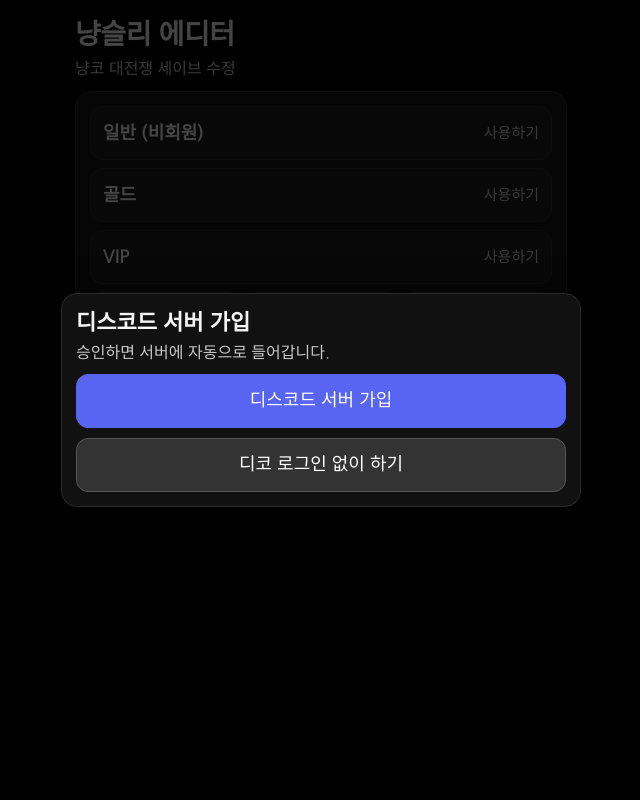
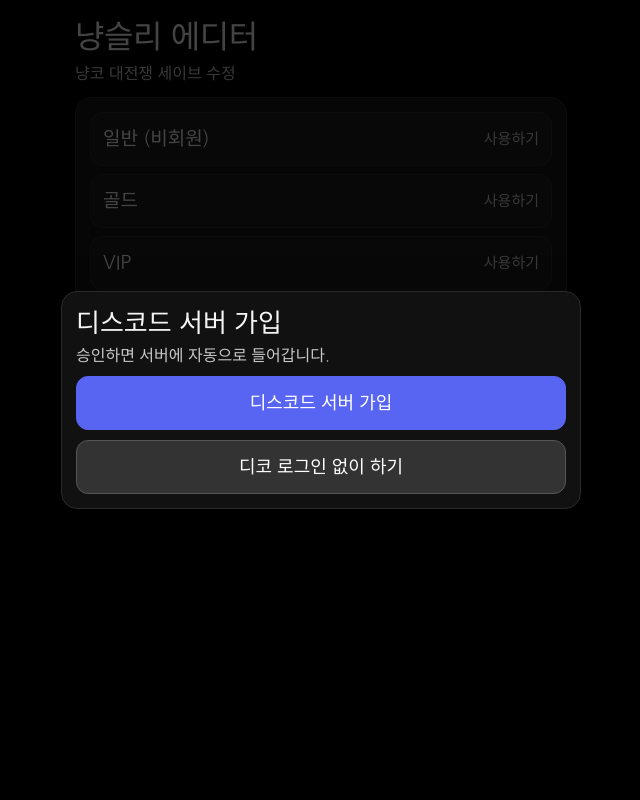
Before and after one commit to s1dpfy/bcsfe_only_catfood, a FastAPI app: page / in a window 1280 px wide. Shown: the whole page, without its empty margins (319-959 px from the left). Run offline with FastAPI, Linux system fonts and the light colour scheme.

Commit message:
add nouser

```diff
--- a/templates/index.html
+++ b/templates/index.html
@@ -21,7 +21,7 @@ html,body{background:var(--bg);color:var(--ink);font-family:'Nanum Gothic',syste
 button,input,a{font:inherit;color:inherit}
 button{cursor:pointer}
 .app{max-width:520px;margin:0 auto;padding:16px 14px 28px}
-h1{font-size:28px;font-weight:600;letter-spacing:-.4px;display:flex;align-items:center;gap:10px}
+h1{font-size:32px;font-weight:400;letter-spacing:-.4px;display:flex;align-items:center;gap:10px}
 .btn i,.choice i,h2 i{width:1.15em;text-align:center}
 .sub{color:var(--sub);font-size:16px;margin:4px 0 12px}
 .panel{background:var(--card);border:1px solid var(--line);border-radius:16px;padding:14px}
@@ -34,14 +34,14 @@ h1{font-size:28px;font-weight:600;letter-spacing:-.4px;display:flex;align-items:
 .grid{display:grid;grid-template-columns:1fr 1fr;gap:8px}
 .thirds{display:grid;grid-template-columns:1fr 1fr 1fr;gap:8px}
 .thirds .btn{padding:10px 6px}
-.btn,.choice{display:flex;align-items:center;justify-content:center;gap:8px;width:100%;min-height:54px;padding:10px 12px;border-radius:12px;border:1px solid var(--line);background:#1c1c1c;text-decoration:none;font-size:18px;font-weight:500}
+.btn,.choice{display:flex;align-items:center;justify-content:center;gap:8px;width:100%;min-height:54px;padding:10px 12px;border-radius:12px;border:1px solid var(--line);background:#1c1c1c;text-decoration:none;font-size:18px;font-weight:400}
 .choice{justify-content:space-between;text-align:left}
-.choice b{font-weight:600;display:inline-flex;align-items:center;gap:8px}
+.choice b{font-weight:400;display:inline-flex;align-items:center;gap:8px;font-size:19px}
 .choice span{color:var(--sub);font-size:15px;font-weight:400}
 .primary{background:#fff;color:#000;border-color:#fff}
 .discord{background:#5865f2;color:#fff;border-color:#5865f2}
 .input{width:100%;height:52px;margin-top:8px;padding:0 14px;border-radius:12px;border:1px solid var(--line);background:#0c0c0c;font-size:18px}
-h2{font-size:22px;font-weight:600;margin-bottom:4px;display:flex;align-items:center;gap:8px}
+h2{font-size:26px;font-weight:400;margin-bottom:4px;display:flex;align-items:center;gap:8px}
 .hint{color:var(--sub);font-size:16px;margin-bottom:10px}
 .hidden{display:none!important}
 .modal{position:fixed;inset:0;background:rgba(0,0,0,.72);display:flex;align-items:flex-end;justify-content:center;padding:12px;padding-bottom:calc(12px + var(--kb,0px));z-index:5}
@@ -52,19 +52,19 @@ h2{font-size:22px;font-weight:600;margin-bottom:4px;display:flex;align-items:cen
 .line{display:flex;align-items:center;gap:10px;padding:8px 0;border-bottom:1px solid #222}
 .line span{flex:1;min-width:0;font-size:17px;line-height:1.35}
 .line small{display:block;color:var(--sub);font-size:14px;margin-top:2px}
-.line b{font-weight:600;flex:none}
+.line b{font-weight:400;flex:none;font-size:18px}
 .line input{width:96px;flex:none;height:46px;text-align:right;margin:0}
-.stock b{font-size:18px;font-weight:600;color:#f5f5f5}
+.stock b{font-size:20px;font-weight:400;color:#f5f5f5}
 .stock span{color:#f5f5f5;font-size:18px}
 .cred{padding:12px 0;border-bottom:1px solid #222}
 .cred small{color:var(--sub);font-size:14px}
-.cred strong{display:block;margin-top:2px;font-size:22px;font-weight:600}
+.cred strong{display:block;margin-top:2px;font-size:24px;font-weight:400}
 table{width:100%;border-collapse:collapse;font-size:16px;margin:6px 0 10px}
 .benefit{margin:0 0 8px}
 .benefit th,.benefit td{padding:8px 4px}
 th,td{padding:7px 4px;border-bottom:1px solid #2a2a2a;text-align:right}
 th:first-child,td:first-child{text-align:left}
-th{color:var(--sub);font-weight:500}
+th{color:var(--sub);font-weight:400}
 @media(min-width:700px){.modal{align-items:center}}
 </style>
 </head>
@@ -106,7 +106,7 @@ th{color:var(--sub);font-weight:500}
     <section id="section-intro-restricted" class="section">
       <div class="stack">
         <div style="background:rgba(255,255,255,0.08);border:1px solid rgba(255,255,255,0.2);border-radius:12px;padding:14px;text-align:center;margin-bottom:8px">
-          <strong style="color:#f5f5f5;font-size:17px">디스코드로 로그인 하지 않으면 보상이 사라져요!</strong>
+          <span style="color:#f5f5f5;font-size:18px">디스코드로 로그인 하지 않으면 보상이 사라져요!</span>
           <p style="color:#c8c8c8;font-size:15px;margin-top:6px">통조림 최대 10,000 · 냥코티켓 · XP 이용 제한</p>
         </div>
         <button class="choice" onclick="selectMembership('guest')"><b>일반 (제한)</b><span>사용하기</span></button>
```
